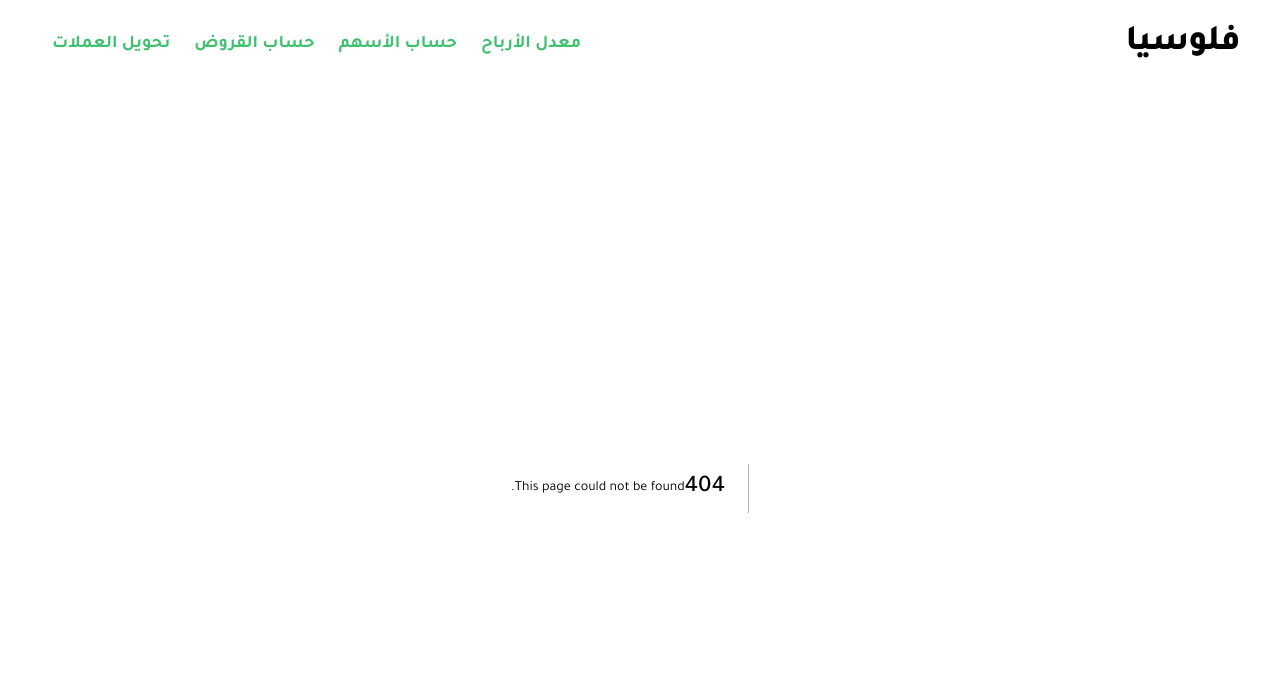
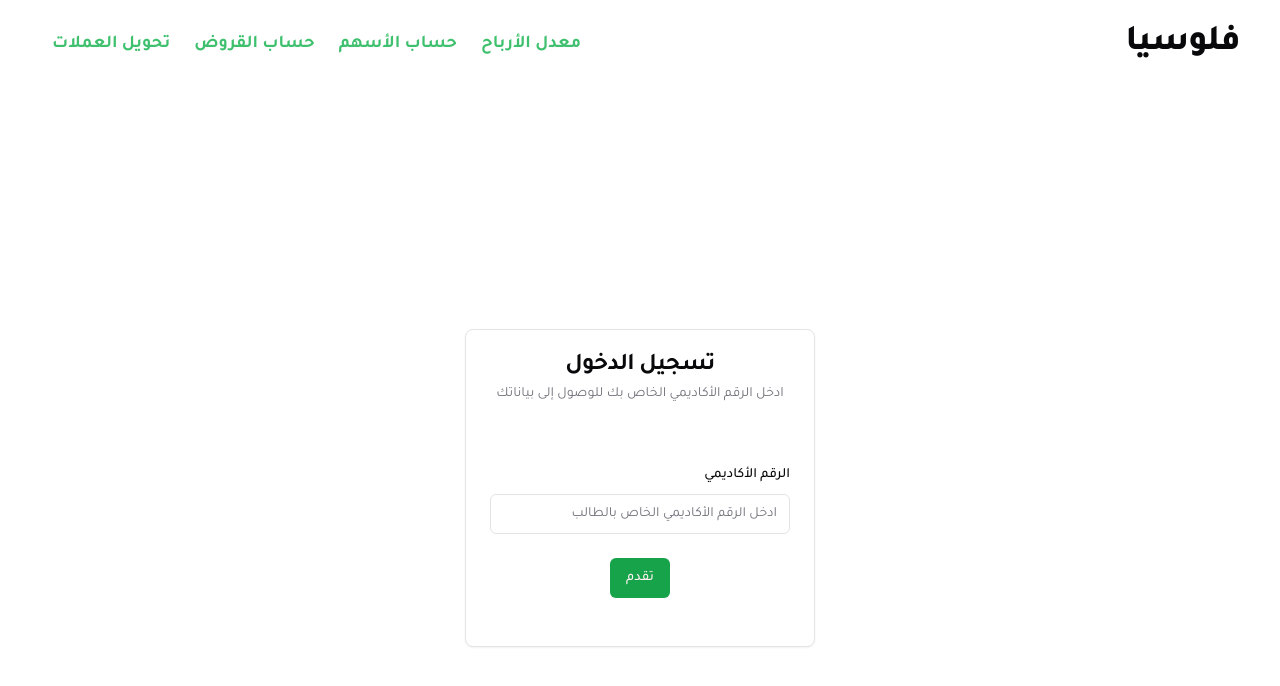
Before and after one commit to HassanAlabdulal/Hasady, a Next.js app: page /regiser in a window 1280 px wide. Before the commit this address had no page. Shown: the top 686 px of the page. Built offline with nearby package versions, Linux system fonts and the light colour scheme.

Commit message:
ready to start

```diff
--- /dev/null
+++ b/app/regiser/page.tsx
@@ -0,0 +1,84 @@
+// Use the client-only imports for the Next.js framework
+"use client";
+
+import * as React from "react";
+import { Button } from "@/components/ui/button";
+import {
+  Card,
+  CardContent,
+  CardDescription,
+  CardFooter,
+  CardHeader,
+  CardTitle,
+} from "@/components/ui/card";
+import { Input } from "@/components/ui/input";
+
+import { useForm } from "react-hook-form";
+import { z } from "zod"; // Zod library for schema definition
+import { registerSchema } from "@/validators/auth"; // Import the validation schema
+import { zodResolver } from "@hookform/resolvers/zod";
+import { Form, FormField, FormMessage } from "@/components/ui/form";
+import { Label } from "@/components/ui/label";
+
+// Infer the type for our form inputs from the Zod schema
+type Input = z.infer<typeof registerSchema>;
+
+export default function RegisterByID() {
+  // Initialize the form with react-hook-form and Zod for validation
+  const form = useForm<Input>({
+    resolver: zodResolver(registerSchema),
+    defaultValues: {
+      studentID: "",
+    },
+  });
+
+  // Handle form submission with validation
+  const onSubmit = (data: Input) => {
+    // This is where you would handle the form submission after validation
+    // For now, we just log the data to the console
+    console.log(data);
+  };
+
+  return (
+    <div className="flex items-center justify-center h-screen">
+      <Card className="w-[350px]">
+        <CardHeader className="mb-10 text-center">
+          <CardTitle>تسجيل الدخول</CardTitle>
+          <CardDescription>
+            ادخل الرقم الأكاديمي الخاص بك للوصول إلى بياناتك
+          </CardDescription>
+        </CardHeader>
+        <CardContent>
+          {/* Bind the form with react-hook-form using the spread operator */}
+          <Form {...form}>
+            <form onSubmit={form.handleSubmit(onSubmit)}>
+              <div className="flex flex-col mb-6 space-y-3">
+                {/* Student ID field with validation message */}
+                <FormField
+                  control={form.control}
+                  name="studentID"
+                  render={({ field }) => (
+                    <>
+                      <Label htmlFor="studentID">الرقم الأكاديمي</Label>
+                      <Input
+                        id="studentID"
+                        placeholder="ادخل الرقم الأكاديمي الخاص بالطالب"
+                        {...field}
+                      />
+                      {/* This will show the error message when validation fails */}
+                      <FormMessage />
+                    </>
+                  )}
+                />
+              </div>
+              {/* Submit button */}
+              <CardFooter className="flex justify-center">
+                <Button type="submit">تقدم</Button>
+              </CardFooter>
+            </form>
+          </Form>
+        </CardContent>
+      </Card>
+    </div>
+  );
+}
--- /dev/null
+++ b/validators/auth.ts
@@ -0,0 +1,32 @@
+import { z } from "zod";
+
+export const registerSchema = z.object({
+  email: z.string().email({
+    message:"الإيميل المدخل غير صحيح"
+  }),
+  name: z
+    .string()
+    .min(7, { message: "اكتب اسمك الثلاثي كاملاً" })
+    .max(255),
+  studentId: z
+    .string()
+    .min(10, {message:"يجب أن يحتوي السجل المدني على ١٠ أرقام وباللغة الإنجليزية فقط"})
+    .max(10)
+    .refine((val) => !isNaN(val as unknown as number), {
+      message: "يجب أن يحتوي السجل المدني على أرقام فقط وباللغة الإنجليزية",
+    }),
+  year: z.string().min(1, { message: "يجب اختيار الصف الدراسي " }).max(30),
+  password: z.string().min(6, { message: "يجب أن تحتوي كلمة المرور على ٧ ارقام على الأقل" }).max(100),
+  confirmPassword: z.string().min(6,  { message: "يجب أن تحتوي كلمة المرور على ٧ ارقام على الأقل" }).max(100),
+  fatherName: z.string()
+  .min(7, { message: "اكتب اسم ولي الأمر الثلاثي كاملاً" })
+  .max(255),
+    fatherEmail: z.string().email({message:"الإيميل المدخل غير صحيح" }),
+    fatherPhoneNumber: z
+    .string()
+    .min(10, {message:"يجب أن يكون رقم الهاتف من ١٠ أرقام وباللغة الإنجليزية فقط"})
+    .max(10)
+    .refine((val) => !isNaN(val as unknown as number), {
+    message: "يجب أن يتكون رقم الهاتف من أرقام فقط وباللغة الإنجليزية",
+    }),
+});
```
Also changed, not shown: 1 other file (tests, documents, lock files or other folders).
